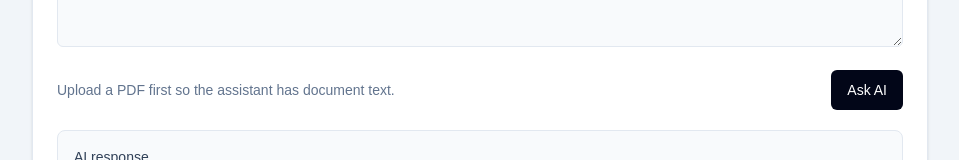
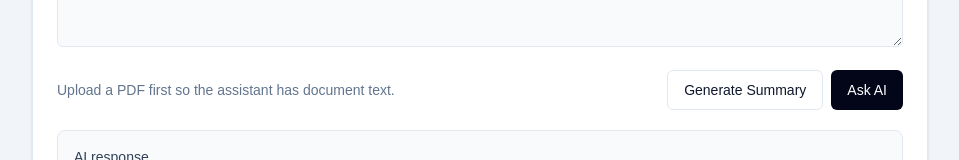
Before and after one commit to AanyaSoni04/enterprise-ai-assistant, a Next.js app: page / in a window 1280 px wide. Shown: the part 926-1086 px from the top of the page, without its empty margins (160-1119 px from the left). Built offline with nearby package versions, Linux system fonts and the light colour scheme.

Commit message:
added enterprise AI summary dashboard using Gemini API

```diff
--- /dev/null
+++ b/app/api/summary/route.js
@@ -0,0 +1,49 @@
+import { summarizeDocument } from "@/lib/gemini";
+
+// Gemini uses a private API key from .env.local, so this route must run on the
+// server. Node.js runtime is the right fit for server-side API calls.
+export const runtime = "nodejs";
+
+function jsonError(message, status = 500) {
+  // Consistent JSON errors:
+  // The frontend expects JSON from this API. This helper makes validation and
+  // unexpected failures use the same response shape.
+  return Response.json(
+    {
+      success: false,
+      error: message,
+    },
+    { status },
+  );
+}
+
+export async function POST(request) {
+  try {
+    // Request flow:
+    // The frontend sends extracted PDF text as JSON. This route does not receive
+    // the PDF file directly; the upload route already handled text extraction.
+    const body = await request.json();
+    const documentText = body.documentText?.trim();
+
+    if (!documentText) {
+      return jsonError("Please upload a PDF before generating a summary.", 400);
+    }
+
+    // Async Gemini flow:
+    // summarizeDocument builds the prompt and sends a network request to Gemini.
+    // await pauses this route until Gemini returns the generated summary.
+    const summary = await summarizeDocument(documentText);
+
+    return Response.json({
+      success: true,
+      summary,
+    });
+  } catch (error) {
+    // Error handling:
+    // This catches invalid JSON, missing GEMINI_API_KEY, Gemini API failures, or
+    // unexpected server errors, then returns a safe JSON message to the UI.
+    console.error("Document summary failed:", error);
+
+    return jsonError("Unable to generate a summary right now.", 500);
+  }
+}
--- a/components/ChatBox.jsx
+++ b/components/ChatBox.jsx
@@ -7,11 +7,15 @@ export default function ChatBox({ documentText = "" }) {
   // question stores what the user types.
   // documentText comes from the uploaded PDF and is passed in by the parent.
   // aiResponse stores the answer returned by the API.
-  // isLoading controls the spinner and disables the button while waiting.
+  // summary stores the generated document summary.
+  // isLoading controls the Ask AI spinner while waiting for a question answer.
+  // isSummaryLoading controls the Generate Summary spinner separately.
   // errorMessage stores friendly feedback if the request fails.
   const [question, setQuestion] = useState("");
   const [aiResponse, setAiResponse] = useState("");
+  const [summary, setSummary] = useState("");
   const [isLoading, setIsLoading] = useState(false);
+  const [isSummaryLoading, setIsSummaryLoading] = useState(false);
   const [errorMessage, setErrorMessage] = useState("");
 
   // Event handling:
@@ -78,6 +82,54 @@ export default function ChatBox({ documentText = "" }) {
     }
   };
 
+  // Button click flow:
+  // This handler runs when the user clicks "Generate Summary". It sends only
+  // the extracted PDF text to the summary API because no question is needed.
+  const handleGenerateSummary = async () => {
+    if (!documentText.trim()) {
+      setErrorMessage("Please upload a PDF before generating a summary.");
+      setSummary("");
+      return;
+    }
+
+    // React state updates:
+    // These updates clear old messages and trigger a re-render with a loading
+    // spinner while the API request is running.
+    setIsSummaryLoading(true);
+    setErrorMessage("");
+    setSummary("");
+
+    try {
+      // API request:
+      // fetch sends a POST request to our summary route. We send JSON because
+      // the backend only needs text, not a file upload.
+      const response = await fetch("/api/summary", {
+        method: "POST",
+        headers: {
+          "Content-Type": "application/json",
+        },
+        body: JSON.stringify({ documentText }),
+      });
+
+      // Async flow:
+      // response.json() waits for the backend to finish reading and formatting
+      // the Gemini response before React can display it.
+      const data = await response.json();
+
+      if (!response.ok) {
+        throw new Error(data.error || "The summary could not be generated.");
+      }
+
+      setSummary(data.summary || "No summary was returned.");
+    } catch (error) {
+      setErrorMessage(error.message);
+    } finally {
+      // This final state update hides the summary spinner no matter whether the
+      // request succeeded or failed.
+      setIsSummaryLoading(false);
+    }
+  };
+
   return (
     <section className="w-full rounded-lg border border-slate-200 bg-white p-4 shadow-sm sm:p-6">
       {/* Header rendering:
@@ -124,9 +176,22 @@ export default function ChatBox({ documentText = "" }) {
               : "Upload a PDF first so the assistant has document text."}
           </p>
 
+          <div className="flex flex-col gap-2 sm:flex-row">
+            <button
+              className="inline-flex h-10 items-center justify-center gap-2 rounded-md border border-slate-200 bg-white px-4 text-sm font-medium text-slate-900 transition-colors hover:bg-slate-50 focus:outline-none focus:ring-2 focus:ring-slate-400 focus:ring-offset-2 disabled:cursor-not-allowed disabled:opacity-70"
+              disabled={isSummaryLoading || isLoading}
+              onClick={handleGenerateSummary}
+              type="button"
+            >
+              {isSummaryLoading && (
+                <span className="h-4 w-4 animate-spin rounded-full border-2 border-slate-300 border-t-slate-900" />
+              )}
+              {isSummaryLoading ? "Summarizing" : "Generate Summary"}
+            </button>
+
             <button
               className="inline-flex h-10 items-center justify-center gap-2 rounded-md bg-slate-950 px-4 text-sm font-medium text-white transition-colors hover:bg-slate-800 focus:outline-none focus:ring-2 focus:ring-slate-400 focus:ring-offset-2 disabled:cursor-not-allowed disabled:opacity-70"
-            disabled={isLoading}
+              disabled={isLoading || isSummaryLoading}
               type="submit"
             >
               {isLoading && (
@@ -135,7 +200,32 @@ export default function ChatBox({ documentText = "" }) {
               {isLoading ? "Asking" : "Ask AI"}
             </button>
           </div>
+        </div>
       </form>
+
+      {/* Summary rendering:
+          When summary state has text, React displays this enterprise-style card.
+          whitespace-pre-wrap preserves Gemini's line breaks and bullets. */}
+      {summary && (
+        <div className="mt-5 rounded-lg border border-sky-200 bg-sky-50 p-4">
+          <div className="flex flex-col gap-1 sm:flex-row sm:items-center sm:justify-between">
+            <div>
+              <p className="text-sm font-semibold text-sky-950">
+                Document summary
+              </p>
+              <p className="text-xs text-sky-700">
+                Generated from the uploaded PDF text
+              </p>
+            </div>
+            <span className="mt-2 inline-flex w-fit rounded-full bg-white px-2.5 py-1 text-xs font-medium text-sky-700 ring-1 ring-inset ring-sky-200 sm:mt-0">
+              Gemini
+            </span>
+          </div>
+          <p className="mt-3 whitespace-pre-wrap text-sm leading-6 text-slate-700">
+            {summary}
+          </p>
+        </div>
+      )}
 
       {/* Response rendering:
           React conditionally shows an error, an answer, or an empty placeholder
```
Lines whose indentation alone changed are shown as unchanged.
